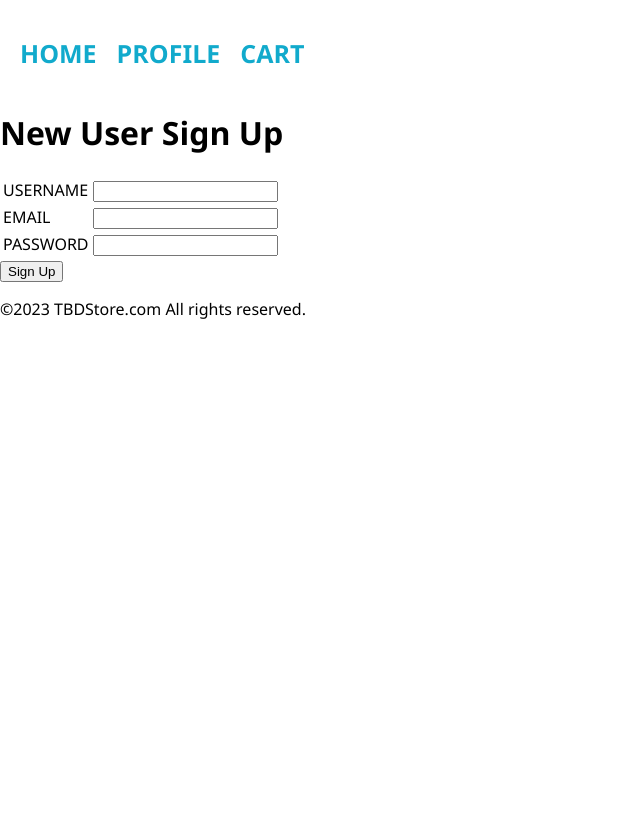
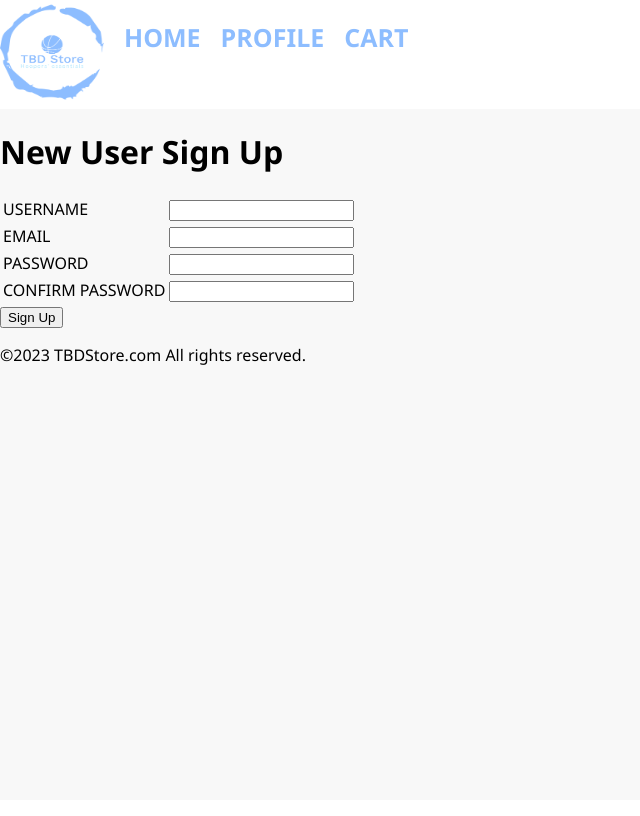
Before and after one commit to adhl-0216/ServerSideScripting-MTU, a PHP site: page /signUp.php in a window 1280 px wide. Shown: the whole page, without its empty margins (0-640 px from the left). After the commit the page ends 365 px from the top, so only its background shows below. Run offline with PHP 8.4, Linux system fonts and the light colour scheme.

Commit message:
password check 50%

```diff
--- a/TBD_Store/Manage Inventory/InventoryManagement.php
+++ /dev/null
@@ -1,4 +0,0 @@
-<?php
-include "../myHeader.html";
-include ".InventoryManagement.html";
-include "../myFooter.html";
--- a/TBD_Store/Manage Inventory/.InventoryManagement.html
+++ b/TBD_Store/Manage Inventory/inventoryManagement.php
@@ -1,3 +1,5 @@
+<?php
+include "../css/myHeader.html";?>
 <body>
 <h1>Inventory Management</h1>
 <h2>Current Inventory</h2>
@@ -63,3 +65,4 @@
   </form>
 </body>
 <script async src=".inventoryManagement.js"></script>
+<?php include "../css/myFooter.html";?>
--- /dev/null
+++ b/TBD_Store/Manage Listings/.addToCart.php
@@ -0,0 +1,5 @@
+<?php
+session_start();
+if(isset($_POST[''])){
+    $_SESSION['']
+}
--- a/TBD_Store/Manage User/.user_auth.php
+++ b/TBD_Store/Manage User/.user_auth.php
@@ -4,7 +4,7 @@ include "../.dbConnect.php";
 function verify_login(&$user, $password): bool
 {
     dbConnect($pdo);
-    $sqlSelectByUsername = 'SELECT USER_PASSWORD, USER_NAME FROM users WHERE (USER_NAME=:user OR USER_EMAIL=:user)';
+    $sqlSelectByUsername = 'SELECT USER_PASSWORD, USER_NAME FROM tbd_store.users WHERE (USER_NAME=:user OR USER_EMAIL=:user)';
     $stmt = $pdo->prepare($sqlSelectByUsername);
     $stmt->bindValue(':user', $user);
     $stmt->execute();
--- a/TBD_Store/Manage User/signIn.php
+++ b/TBD_Store/Manage User/signIn.php
@@ -8,7 +8,7 @@
 <script src=".signIn.js"></script>
 <body>
 <h1>Welcome!</h1>
-<form method="post" name="signIn" id="signInForm">
+<form id="signInForm">
     <label>Username:
         <input type="text" name="username">
     </label>
--- a/TBD_Store/Manage User/signUp.php
+++ b/TBD_Store/Manage User/signUp.php
@@ -1,5 +1,5 @@
 <?php include "../css/myHeader.html"?>
-
+<script async src=".signUp.js"></script>
 <body>
 <div id="init">
 <h1>New User Sign Up</h1>
@@ -22,6 +22,11 @@
         <label><input type="password" name="USER_PASSWORD" class="userDetails" required></label>
       </td>
     </tr>
+    <tr><td>CONFIRM PASSWORD</td>
+      <td>
+        <label><input type="password" id="passwordCheck" class="userDetails" required></label>
+      </td>
+    </tr>
   </table>
 
   <input type="submit" name="signUp" value="Sign Up">
@@ -29,5 +34,5 @@
 </div>
 <div id="success" hidden>Great success. <a href="signIn.php">Sign In Here!</a></div>
 </body>
-<script src=".signUp.js"></script>
+
 <?php include "../css/myFooter.html"?>
--- a/TBD_Store/css/myHeader.html
+++ b/TBD_Store/css/myHeader.html
@@ -4,13 +4,17 @@
     <title>TBD STORE IE</title>
     <meta charset="UTF-8">
     <script src="https://ajax.googleapis.com/ajax/libs/jquery/3.6.3/jquery.min.js"></script>
+    <link rel="icon" href="../rsc/logo.png">
     <link rel="stylesheet" type="text/css" href="../css/styles.css" />
     <script src="../css/myHeader.js"></script>
 </head>
 <nav id="modules">
+    <div><img src="../rsc/logo.png" width=104px height="104px" alt="TBD Store Home"></div>
+    <div>
         <ul>
             <li><a href="../Homepage/homepage.php">HOME</a></li>
             <li><a href="../Manage%20User/signIn.php">PROFILE</a></li>
-            <li><a href="../Manage%20Cart/cart.html">CART</a></li>
+            <li><a href="../Manage%20Cart/cart.php">CART</a></li>
         </ul>
+    </div>
 </nav>
--- a/TBD_Store/css/styles.css
+++ b/TBD_Store/css/styles.css
@@ -1,15 +1,26 @@
 body {
     min-height: 100vh;
     font-family: 'Segoe UI', Tahoma, Geneva, Verdana, sans-serif;
-    margin: 0 auto;
-    padding: 0;
+    margin: auto;
     box-sizing: border-box;
+    background: rgb(248, 248, 248);
 }
 
 nav {
     top: 0;
     z-index: 2;
     transition: all 0.3s ease;
+    display: inline-flex;
+    background: white;
+    width: 100%;
+}
+
+nav div {
+    position: relative;
+}
+
+nav div img {
+    background: white;
 }
 
 nav li {
@@ -20,7 +31,7 @@ nav li {
 }
 nav li a {
     text-decoration: none;
-    color: #1ac;
+    color: #8dbdff;
 }
 
 nav ul {
@@ -30,12 +41,9 @@ nav ul {
     padding: 20px;
     background: #fff;
     transition: all 0.3s ease;
+    margin: auto;
 }
 
-nav span {
-    color: #1ac;
-    font-size: 24px;
-}
 
 .sticky {
     position: fixed;
@@ -59,7 +67,7 @@ nav span {
     margin: 0 auto;
     line-height: 75vh;
     font-size: 10vmin;
-    color: #11aacc;
+    color: #8dbdff;
 }
 .slide {
     float: left;
```
Also changed, not shown: TBD_Store/Manage Cart/cart.php (renamed from TBD_Store/Manage Cart/cart.html, +3 -7 lines), TBD_Store/Manage Listings/viewListings.js (+28 -20 lines), TBD_Store/Manage Listings/.createListings.php (renamed from TBD_Store/Manage Listings/createListings.php), TBD_Store/Manage User/.signUp.js, TBD_Store/rsc/logo.png (added).
